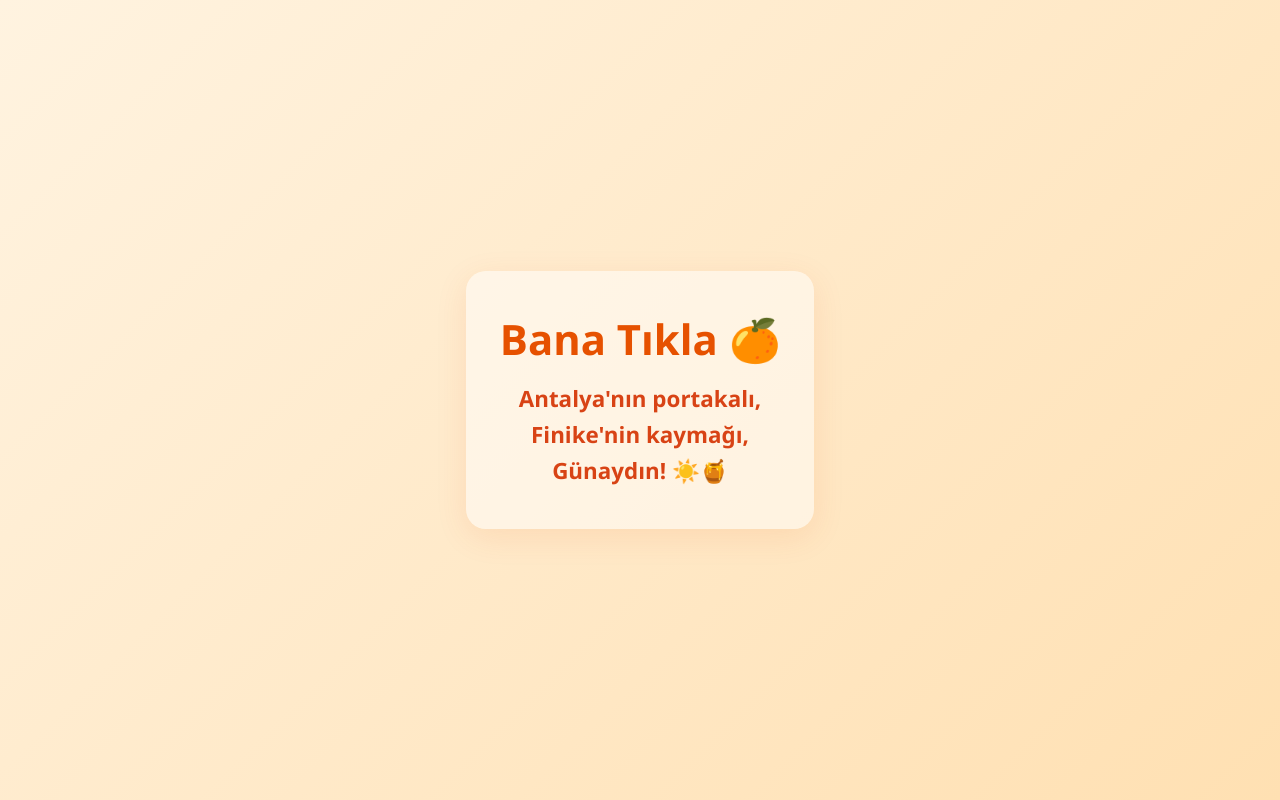
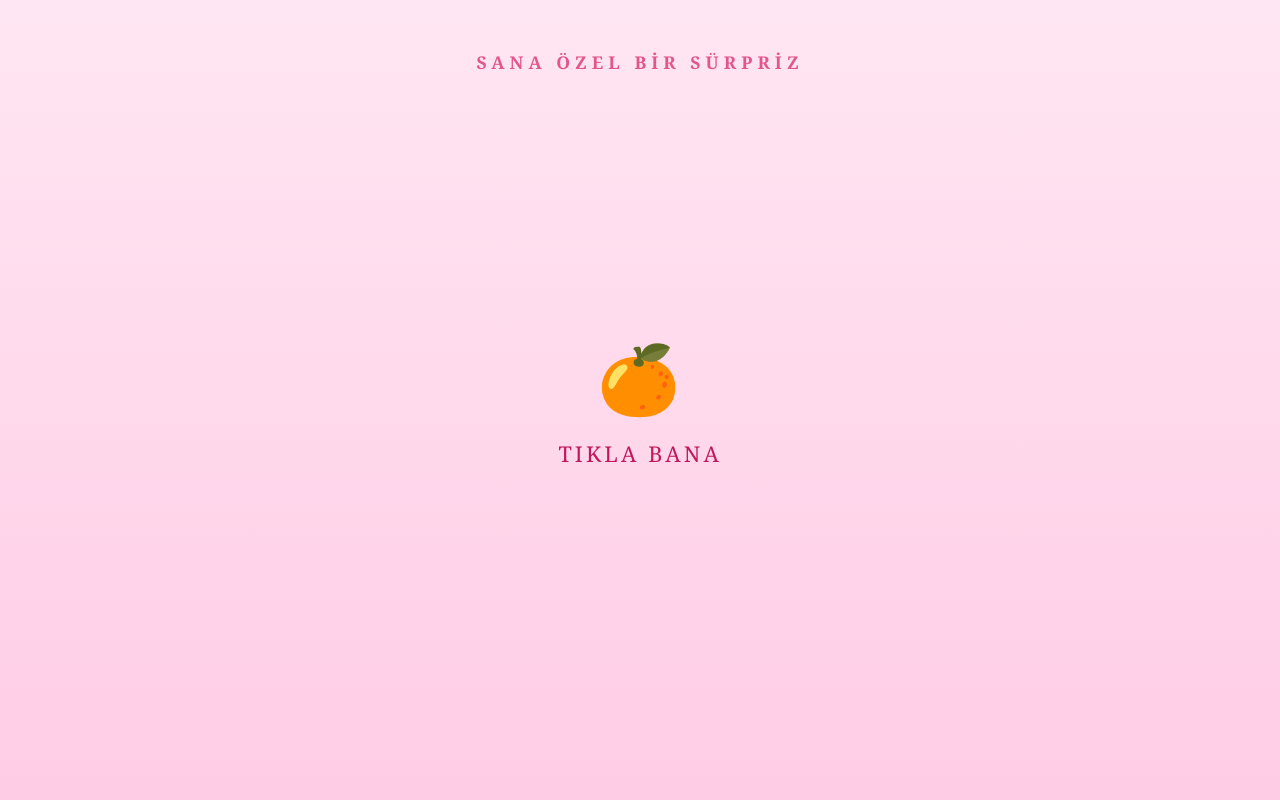
Before and after one commit to sudeulusoyy/sudeulusoyy.github.io, a plain HTML site: page index.html in a window 1280 px wide. Drawn offline with Linux system fonts and the light colour scheme.

Commit message:
Update index.html

```diff
--- a/index.html
+++ b/index.html
@@ -9,37 +9,64 @@
             margin: 0;
             padding: 0;
             height: 100vh;
-            background: linear-gradient(135deg, #fff3e0, #ffe0b2); /* Tatlı turuncu/şeftali arka plan */
+            /* Daha soft pudra pembesi tonları */
+            background: linear-gradient(180deg, #ffe6f2 0%, #ffcce6 100%);
             display: flex;
+            flex-direction: column;
             justify-content: center;
             align-items: center;
-            font-family: 'Segoe UI', Tahoma, Geneva, Verdana, sans-serif;
+            font-family: 'Georgia', serif; /* Görseldeki gibi daha zarif ve şık bir font */
             overflow: hidden;
-            cursor: pointer; /* Tıklanabilir hissi verir */
+            cursor: pointer;
             user-select: none;
         }
-        .container {
+        .top-text {
+            position: absolute;
+            top: 50px;
+            color: #d81b60; /* Yazılar için tatlı, uyumlu bir koyu pembe */
+            font-size: 1.1rem;
+            letter-spacing: 5px; /* Harflerin arasını açarak o şık görüntüyü verir */
+            font-weight: bold;
+            opacity: 0.7;
+        }
+        .center-container {
             text-align: center;
             z-index: 10;
-            pointer-events: none; /* Kutuya değil arkaya tıklanmasını sağlar */
-            background: rgba(255, 255, 255, 0.5);
-            padding: 40px;
-            border-radius: 20px;
-            box-shadow: 0 8px 32px rgba(230, 81, 0, 0.1);
+            pointer-events: none;
         }
-        .main-text {
-            color: #e65100;
-            font-size: 2.5rem;
-            margin-bottom: 15px;
-            margin-top: 0;
+        .click-me {
+            color: #c2185b;
+            font-size: 1.3rem;
+            letter-spacing: 3px;
             animation: pulse 1.5s infinite;
+            display: flex;
+            flex-direction: column;
+            align-items: center;
+            gap: 15px;
         }
-        .greeting {
-            color: #d84315;
+        .click-me-icon {
+            font-size: 4rem; /* Tıkla bana yazısının üstündeki büyük portakal */
+        }
+        .message-box {
+            display: none; /* Başlangıçta gizli */
+            color: #ad1457;
             font-size: 1.4rem;
+            line-height: 1.8;
             font-weight: bold;
-            line-height: 1.6;
-            margin: 0;
+            opacity: 0;
+            transform: translateY(20px); /* Aşağıdan yukarı tatlı bir geliş efekti */
+            transition: all 1s ease;
+        }
+        .message-box.show {
+            display: block;
+            opacity: 1;
+            transform: translateY(0);
+        }
+        .balim {
+            font-size: 2.2rem;
+            color: #d81b60;
+            display: block;
+            margin-top: 15px;
         }
         @keyframes pulse {
             0% { transform: scale(1); }
@@ -52,6 +79,7 @@
             font-size: 2rem;
             animation: fall linear forwards;
             pointer-events: none;
+            z-index: 5;
         }
         @keyframes fall {
             to { transform: translateY(110vh) rotate(360deg); }
@@ -59,45 +87,63 @@
     </style>
 </head>
 <body>
-    <div class="container">
-        <h1 class="main-text">Bana Tıkla 🍊</h1>
-        <p class="greeting">Antalya'nın portakalı,<br>Finike'nin kaymağı,<br>Günaydın! ☀️🍯</p>
+    <div class="top-text">SANA ÖZEL BİR SÜRPRİZ</div>
+
+    <div class="center-container">
+        <div class="click-me" id="click-me">
+            <span class="click-me-icon">🍊</span>
+            <span>TIKLA BANA</span>
+        </div>
+
+        <div class="message-box" id="message-box">
+            Antalya'nın portakalı,<br>
+            Finike'nin kaymağı...
+            <span class="balim">Günaydın Balım! ☀️🍯</span>
+        </div>
     </div>
 
     <script>
-        // Düşecek emojiler
         const emojis = ['☀️', '🍯', '🧡', '🍊'];
+        let isClicked = false;
 
-        // Ekrana tıklandığında çalışacak bölüm
         document.body.addEventListener('click', (e) => {
-            // Her tıklamada 3-4 arası rastgele sayıda emoji düşsün
-            const dropCount = Math.floor(Math.random() * 2) + 3;
+            // İlk tıklamayı algıla ve yazıları değiştir
+            if (!isClicked) {
+                document.getElementById('click-me').style.display = 'none';
+                const msgBox = document.getElementById('message-box');
+                msgBox.style.display = 'block';
+
+                // Animasyonun yumuşak çalışması için minik bir gecikme
+                setTimeout(() => {
+                    msgBox.classList.add('show');
+                }, 50);
+
+                isClicked = true;
+            }
+
+            // Her tıklamada rastgele sayıda (3-5 arası) emoji düşür
+            const dropCount = Math.floor(Math.random() * 3) + 3;
 
             for(let i = 0; i < dropCount; i++) {
                 setTimeout(() => {
                     const emojiEl = document.createElement('div');
                     emojiEl.classList.add('emoji');
-
-                    // Rastgele emoji seçimi
                     emojiEl.innerText = emojis[Math.floor(Math.random() * emojis.length)];
 
-                    // Ekranın üst kısmında rastgele bir yatay konumdan düşsün
+                    // Ekranın rastgele bir yerinden düşsün
                     emojiEl.style.left = Math.random() * 100 + 'vw';
 
-                    // Rastgele düşme süresi (2 ile 4.5 saniye arası)
                     const duration = Math.random() * 2.5 + 2;
                     emojiEl.style.animationDuration = duration + 's';
-
-                    // Boyutları biraz farklı olsun
-                    emojiEl.style.fontSize = (Math.random() * 1.5 + 1.5) + 'rem';
+                    emojiEl.style.fontSize = (Math.random() * 1.5 + 1.2) + 'rem';
 
                     document.body.appendChild(emojiEl);
 
-                    // Animasyon bitince emojiyi ekrandan sil
+                    // Ekranda birikmemeleri için animasyon bitince sil
                     setTimeout(() => {
                         emojiEl.remove();
                     }, duration * 1000);
-                }, i * 100);
+                }, i * 150);
             }
         });
     </script>
```
